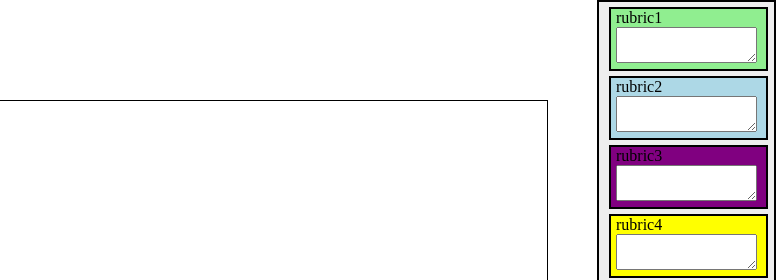
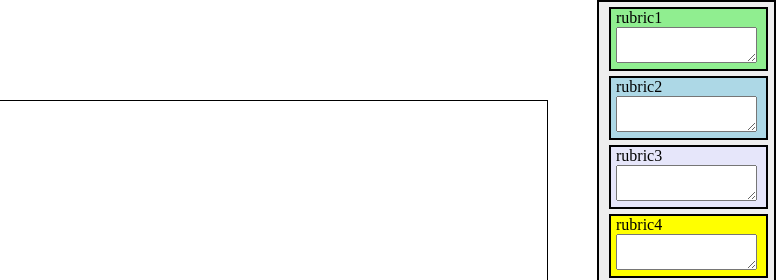
Before and after one commit to silvialk/silvialk.github.io, a plain HTML site: page EdLibs/index.html in a window 1280 px wide. Shown: the top 280 px of the page, 504-1280 px from the left. Drawn offline with Linux system fonts and the light colour scheme.

Commit message:
Update main.css

```diff
--- a/EdLibs/styles/main.css
+++ b/EdLibs/styles/main.css
@@ -29,7 +29,7 @@
 }
 
 #rubric3 {
-    background-color: purple;
+    background-color: lavender;
 }
 
 #rubric4 {
```
